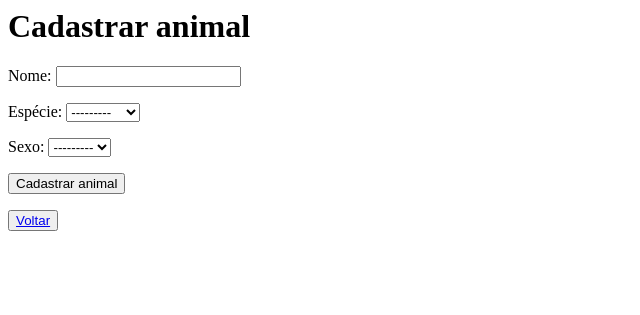
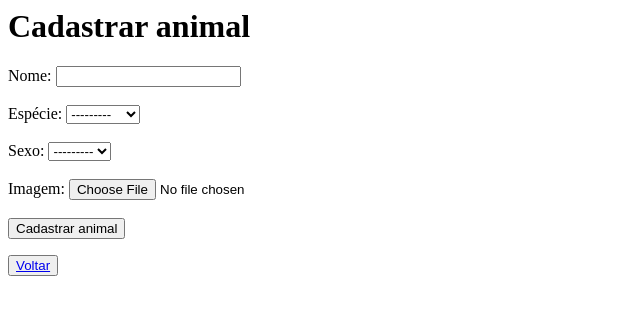
Before and after one commit to tomasfn87/adote-ou-apadrinhe-um-animal, a Django app: page /animais/cadastro/ in a window 1280 px wide. Shown: the top 315 px of the page, without its empty margins (0-640 px from the left). Run offline with Django 4.2, Linux system fonts and the light colour scheme; parts of the project's set-up code (start-up, migrations or seed data) failed here and were passed over.

Commit message:
Adicionado envio de imagem no formulário de cadastro de animais - as imagens são automaticamente convertidas para JPEG e limitadas a 1366 x 768 pixels.

```diff
--- a/animais/forms.py
+++ b/animais/forms.py
@@ -1,7 +1,24 @@
 from django import forms
+from datetime import datetime
+
 from .models import Animal
 
+
 class AnimalForm(forms.ModelForm):
+    arquivo_imagem = forms.FileField(
+        label='Foto do animal',
+        help_text='Formato Imagens recomendado: JPG; dimensões recomendadas: 1366 x 768 pixels.',
+        required=True,
+    )
+
     class Meta:
         model = Animal
-        fields = ['nome', 'especie', 'sexo']
+        fields = ['nome', 'especie', 'sexo', 'arquivo_imagem']
+
+    def save(self, commit=True):
+        animal = super(AnimalForm, self).save(commit=False)
+        if 'arquivo_imagem' in self.files:
+            imagem = self.files['arquivo_imagem']
+        if commit:
+            animal.save()
+        return animal
--- a/animais/models.py
+++ b/animais/models.py
@@ -1,9 +1,13 @@
 from django.core import validators
+from django.core.files import File
 from django.core.validators import RegexValidator
 from django.db import models
 from django.utils import timezone as tz
+from io import BytesIO
 
 import datetime as dt
+import re
+
 
 class Animal(models.Model):
     def __str__(self):
@@ -35,6 +39,8 @@ class Animal(models.Model):
         max_length=8,
         verbose_name='espécie',
         choices=ESPECIE_CHOICES,
+        blank=False,
+        null=False,
     )
 
     SEXO_CHOICES = (
@@ -45,7 +51,12 @@ class Animal(models.Model):
     sexo = models.CharField(
         max_length=5,
         choices=SEXO_CHOICES,
+        blank=False,
+        null=False,
     )
+
+    # imagem
+    imagem = models.URLField(blank=False, null=False)
 
     # adicionado_em
     adicionado_em = models.DateTimeField(auto_now_add=True)
--- a/animais/templates/animais/cadastro.html
+++ b/animais/templates/animais/cadastro.html
@@ -1,7 +1,26 @@
 <h1>Cadastrar animal</h1>
-<form method="post">
+<form method="post" enctype="multipart/form-data">
     {% csrf_token %}
-    {{ form.as_p }}
+    <div class="form-group">
+        <label for="{{ form.nome.id_for_label }}">Nome:</label>
+        {{ form.nome }}
+    </div>
+    <br>
+    <div class="form-group">
+        <label for="{{ form.especie.id_for_label }}">Espécie:</label>
+        {{ form.especie }}
+    </div>
+    <br>
+    <div class="form-group">
+        <label for="{{ form.sexo.id_for_label }}">Sexo:</label>
+        {{ form.sexo }}
+    </div>
+    <br>
+    <div class="form-group">
+        <label for="{{ form.arquivo_imagem.id_for_label }}">Imagem:</label>
+        {{ form.arquivo_imagem }}
+    </div>
+    <br>
     <button type="submit">Cadastrar animal</button>
 </form>
 <button><a href="{% url 'animais:index' %}">Voltar</a></button>
--- a/animais/views.py
+++ b/animais/views.py
@@ -1,26 +1,74 @@
+from django.core.files.uploadedfile import SimpleUploadedFile
 from django.http import HttpResponse
-from django.shortcuts import render
+from django.shortcuts import render, redirect
 from django.views import generic
 from django.utils import timezone as tz
 
+from datetime import datetime as dt
+from io import BytesIO
+from PIL import Image
+from os import environ as env
+import requests
+import supabase
+
 from .models import Animal
 from .forms import AnimalForm
+
+
+with open(".env", "r") as env_file:
+    for line in env_file:
+        if "=" in line:
+            key, value = line.strip().split("=", 1)
+            env[key] = value
+
+SUPABASE_IMAGES_BUCKET_NAME = env.get("SUPABASE_IMAGES_BUCKET_NAME")
+SUPABASE_URL = env.get("SUPABASE_URL")
+SUPABASE_KEY = env.get("SUPABASE_API_KEY")
 
 class IndexView(generic.ListView):
     template_name = "animais/index.html"
     context_object_name = "latest_animal_list"
 
     def get_queryset(self):
-        """Retornar os últimos 5 animais cadastrados."""
+        # Retornar os últimos 5 animais cadastrados.
         return Animal.objects.order_by("-adicionado_em")[:5]
 
 def cadastro(request):
-    if request.method == 'POST':
-        form = AnimalForm(request.POST)
-        if form.is_valid():
-            form.save()
-            # Redireciona para alguma página de sucesso ou outra página
-            return HttpResponse('Página de sucesso')
-    else:
+    if not request.method == 'POST':
         form = AnimalForm()
-    return render(request, 'animais/cadastro.html', {'form': form})
+        return render(request, 'animais/cadastro.html', {'form': form})
+
+    form = AnimalForm(request.POST, request.FILES)
+    if form.is_valid():
+        animal = form.save(commit=False)
+        now = dt.now()
+        data_hora = now.strftime("%Y-%m-%d %H:%M:%S.%f").replace(" ", "_")
+        path_on_supabase = f'animal_{data_hora}.jpg'
+        if 'arquivo_imagem' in request.FILES:
+            imagem = request.FILES['arquivo_imagem'].read()
+            imagem_reduzida = redimensionar_imagem(
+                imagem=imagem, largura_maxima=1366, altura_maxima=768)
+            client = supabase.create_client(SUPABASE_URL, SUPABASE_KEY)
+            response = client.storage.from_(SUPABASE_IMAGES_BUCKET_NAME).upload(
+                file=imagem_reduzida, path=path_on_supabase, file_options={"content-type": "image/jpeg"})
+            if response.status_code == 200:
+                animal.imagem = f"{SUPABASE_URL}/storage/v1/object/public/{SUPABASE_IMAGES_BUCKET_NAME}/{path_on_supabase}"
+                animal.save()
+                return HttpResponse('Página de sucesso')
+
+def redimensionar_imagem(imagem, largura_maxima, altura_maxima):
+    img = Image.open(BytesIO(imagem))
+    img = img.convert('RGB')
+    largura_original, altura_original = img.size
+    nova_largura, nova_altura = largura_original, altura_original
+    while nova_altura > altura_maxima or nova_largura > largura_maxima:
+        if nova_altura > altura_maxima:
+            nova_altura = altura_maxima
+            nova_largura = int((largura_original / altura_original) * nova_altura)
+        if nova_largura > largura_maxima:
+            nova_largura = largura_maxima
+            nova_altura = int((altura_original / largura_original) * nova_largura)
+    img = img.resize((nova_largura, nova_altura))
+    buffer = BytesIO()
+    img.save(buffer, 'JPEG')
+    return buffer.getvalue()
```
Also changed, not shown: animais/templates/animais/index.html (+22 -3 lines), animais/migrations/0003_animal_imagem_alter_animal_adicionado_em_and_more.py (added), animais/migrations/0004_alter_animal_imagem.py (added).
